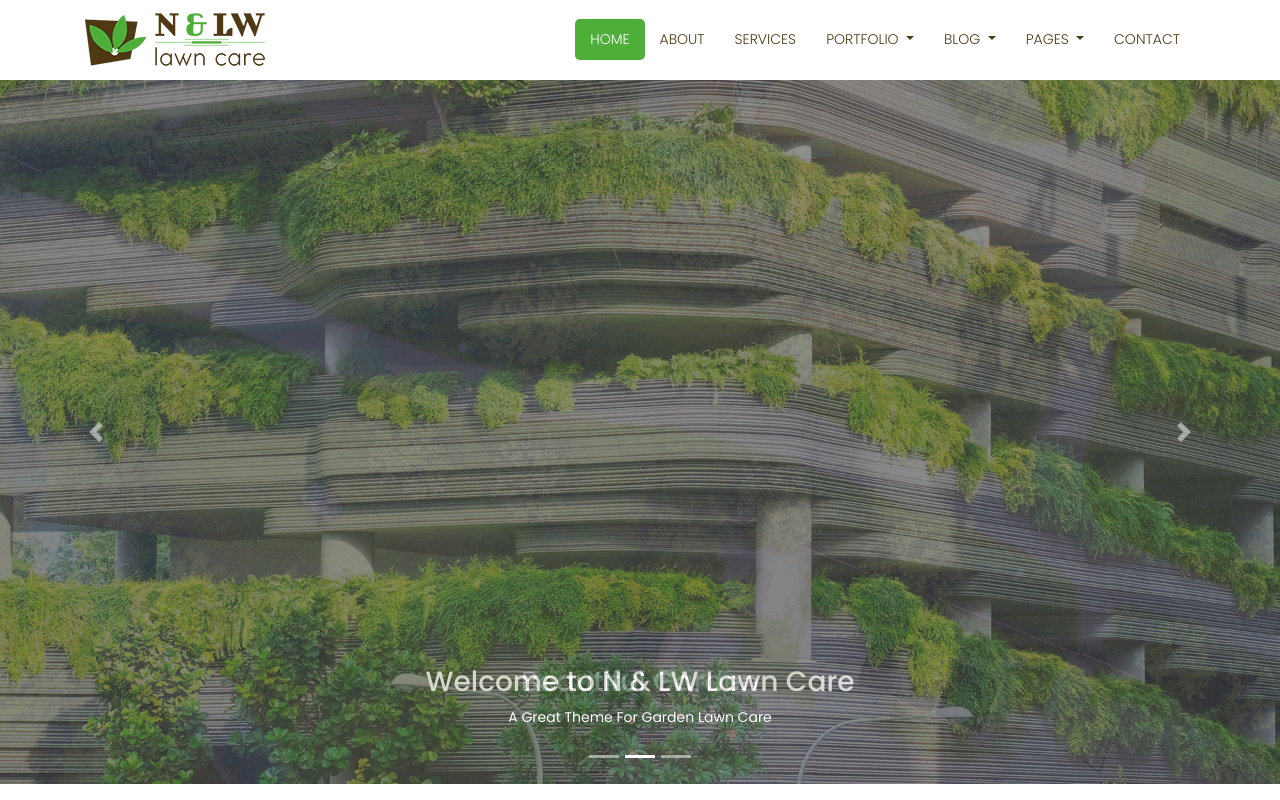
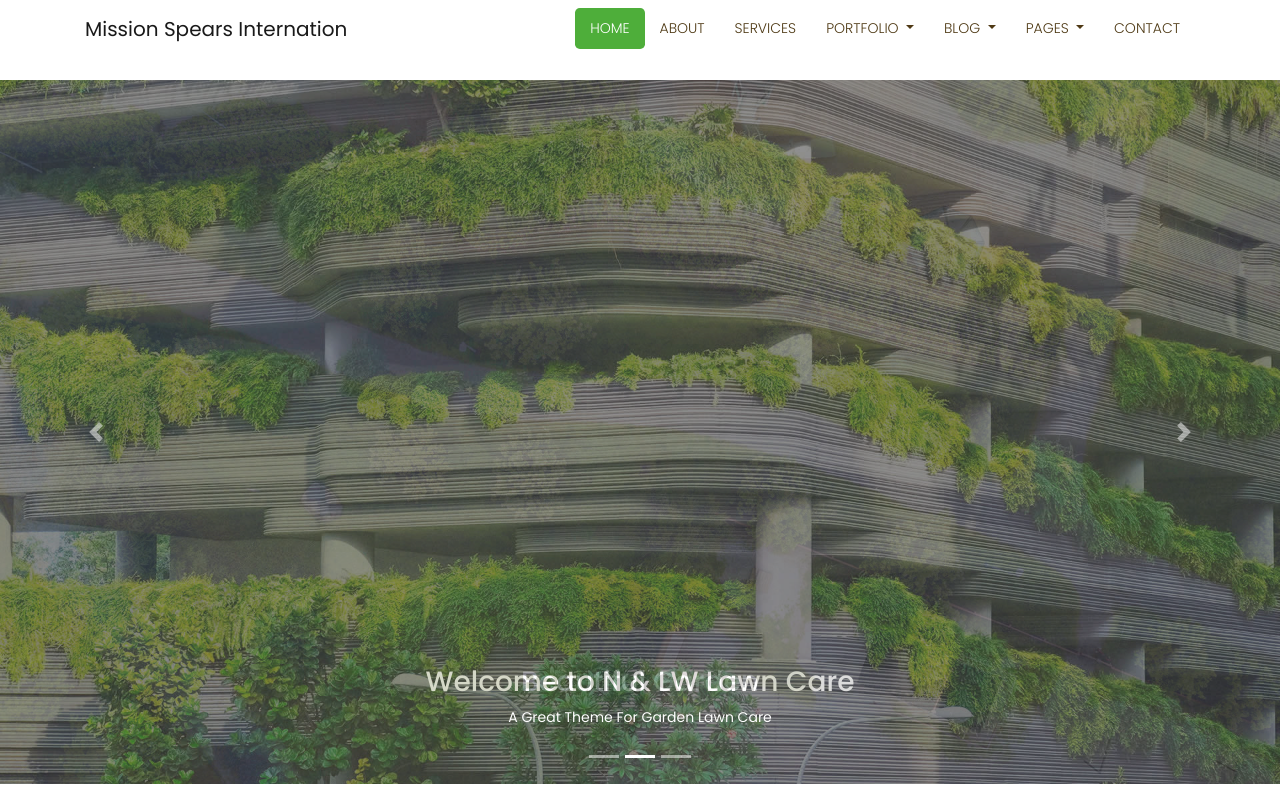
Before and after one commit to jngisiro/mission-spears-intl, a plain HTML site: page index.html in a window 1280 px wide. Shown: the top 800 px of the page. Drawn offline with Linux system fonts and the light colour scheme.

Commit message:
:pushpin: feat: updated company logo

```diff
--- a/index.html
+++ b/index.html
@@ -15,10 +15,10 @@
 </head>
 <body>
     <!-- Navigation -->
-    <nav class="navbar fixed-top navbar-expand-lg navbar-dark bg-light top-nav fixed-top">
+    <nav class="navbar fixed-top navbar-expand-lg navbar-light bg-dark top-nav fixed-top">
         <div class="container">
             <a class="navbar-brand" href="index.html">
-            <img src="images/logo.png" alt="logo" />
+            Mission Spears Internation
             </a>
             <button class="navbar-toggler navbar-toggler-right" type="button" data-toggle="collapse" data-target="#navbarResponsive" aria-controls="navbarResponsive" aria-expanded="false" aria-label="Toggle navigation">
 				<span class="fas fa-bars"></span>
```
